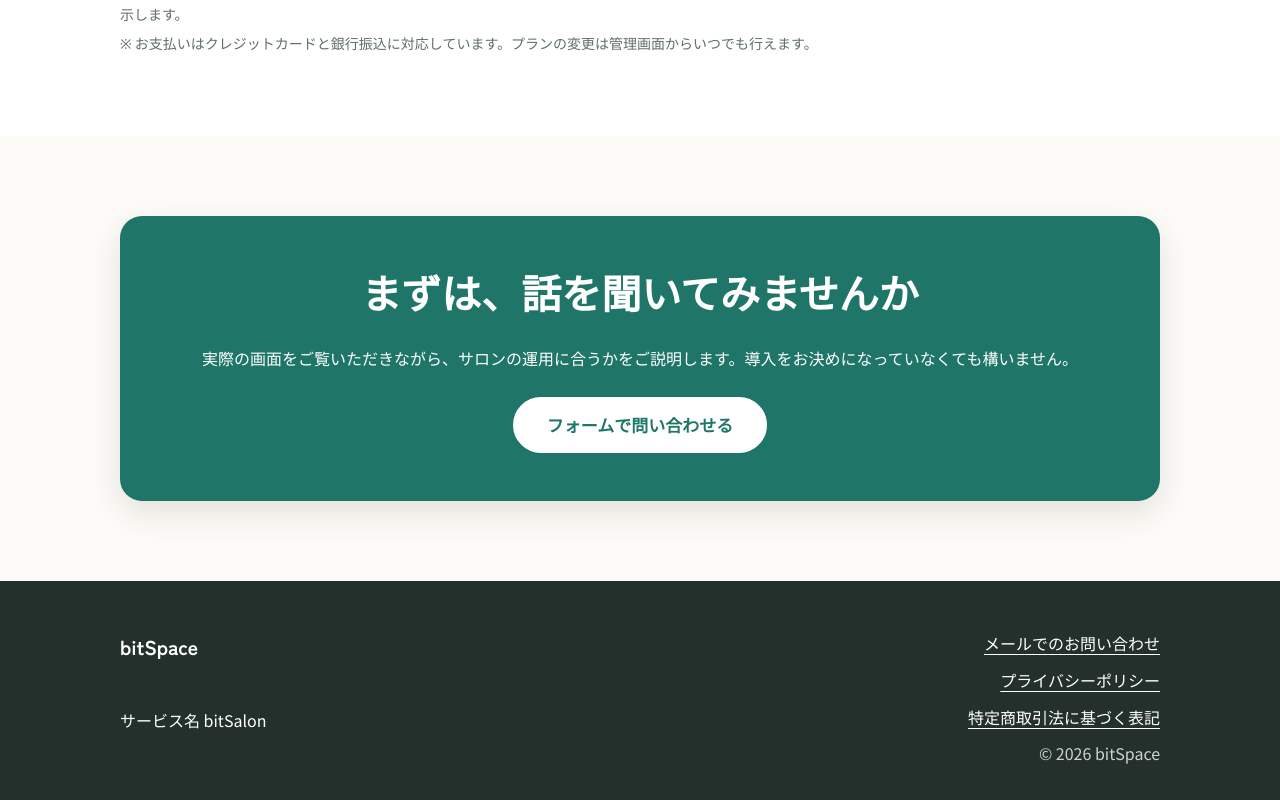
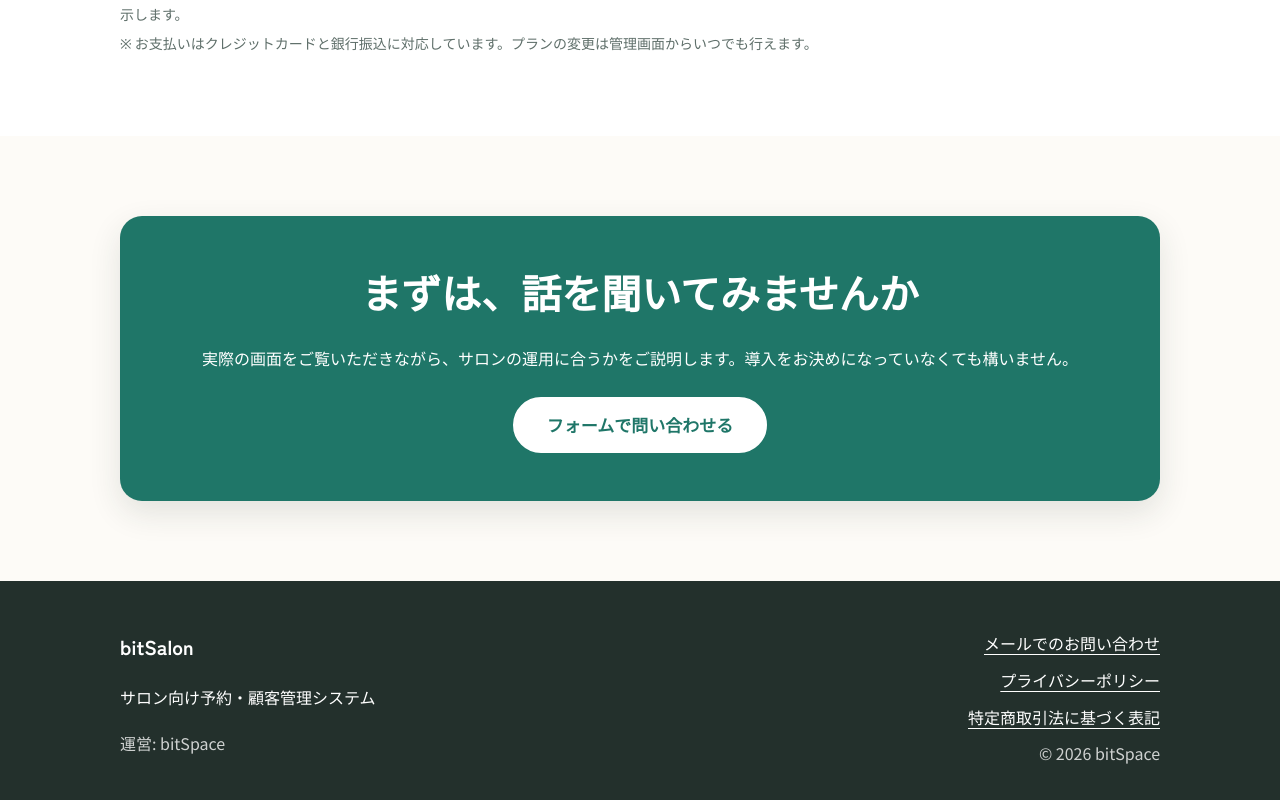
Before and after one commit to ohura-bitspace/bitsalon-lp, a React (Vite) app: page / in a window 1280 px wide. Shown: the part 3018-3818 px from the top of the page. Built offline with nearby package versions, Linux system fonts and the light colour scheme; no server answers.

Commit message:
フッターの事業者表記を整理する

```diff
--- a/src/components/Footer.css
+++ b/src/components/Footer.css
@@ -33,6 +33,8 @@
   text-underline-offset: var(--space-1);
 }
 
+/* 運営元は補足なので、著作権表示と同じ濃度に落として主従を付ける */
+.footer__operator,
 .footer__copyright {
   color: var(--on-dark-muted);
 }
--- a/src/components/Footer.tsx
+++ b/src/components/Footer.tsx
@@ -6,8 +6,9 @@ export default function Footer() {
     <footer className="footer">
       <div className="footer__inner container">
         <div className="footer__info">
-          <p className="footer__brand">bitSpace</p>
-          <p>サービス名 bitSalon</p>
+          <p className="footer__brand">bitSalon</p>
+          <p>サロン向け予約・顧客管理システム</p>
+          <p className="footer__operator">運営: bitSpace</p>
         </div>
         <div className="footer__meta">
           <Link className="footer__link" to="/tokushoho#contact-email">
```
